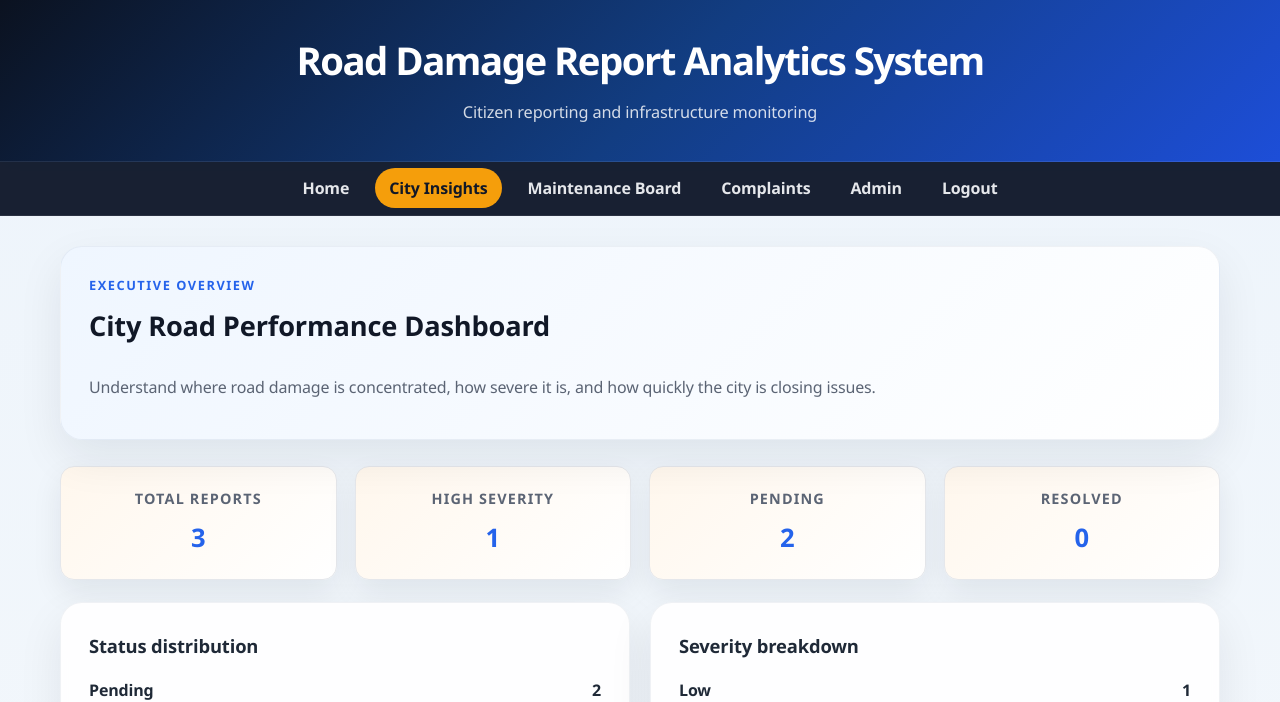
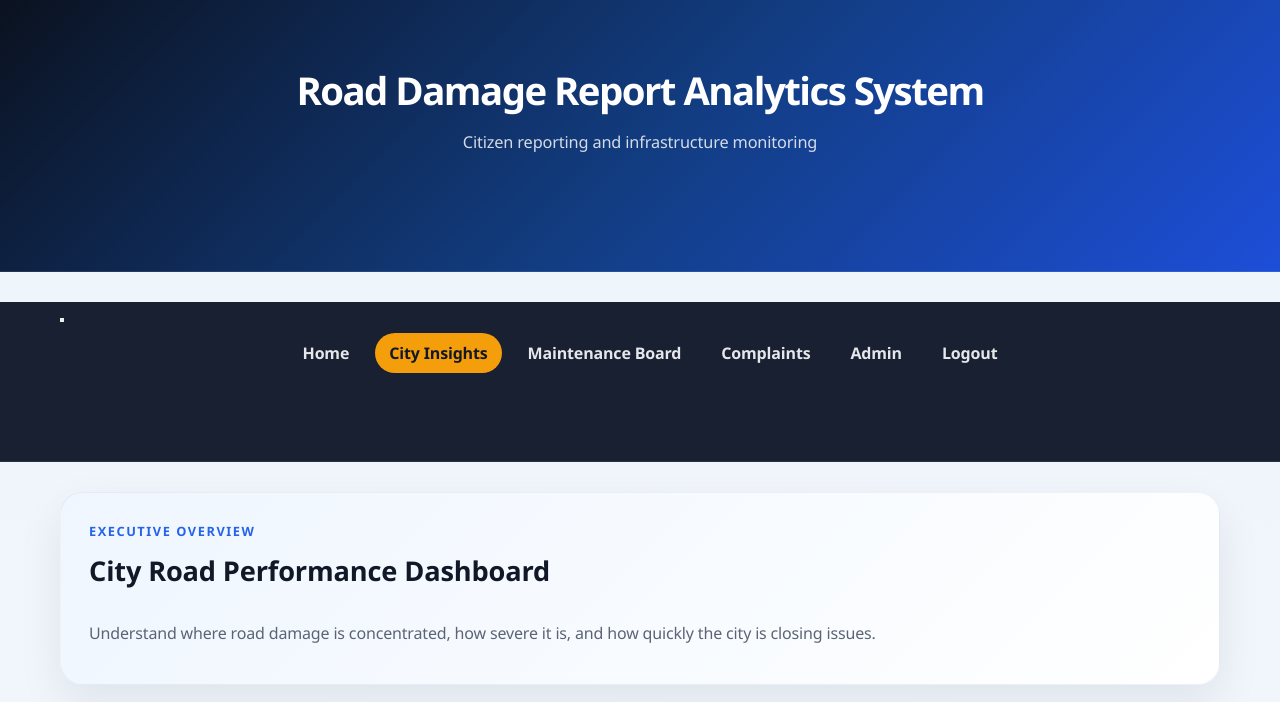
Before and after one commit to PrajwalMurali/Road-Damage-Analytics-Web-Application, a Django app: page /analytics/ in a window 1280 px wide. Shown: the top 702 px of the page. Run offline with Django 5.2, Linux system fonts and the light colour scheme; a user stored in the database is signed in; data comes from the database, SQL or seed files in the repository.

Commit message:
appplication changes

```diff
--- a/templates/base.html
+++ b/templates/base.html
@@ -4,20 +4,30 @@
 <head>
     <meta charset="UTF-8">
     <meta name="viewport" content="width=device-width, initial-scale=1.0">
+    <meta name="theme-color" content="#0f172a">
     <title>{% block title %}Lab Project{% endblock %}</title>
     <link rel="stylesheet" href="{% static 'css/styles.css' %}">
+    <script src="{% static 'js/app.js' %}" defer></script>
 </head>
 <body>
-    <header class="{% if '/login/' in request.path or '/register/' in request.path %}auth-header{% endif %}">
+    <header class="site-header {% if '/login/' in request.path or '/register/' in request.path %}auth-header{% endif %}">
+        <div class="container header-inner">
             <h1>Road Damage Report Analytics System</h1>
             {% if not '/login/' in request.path and not '/register/' in request.path %}
                 <p>Citizen reporting and infrastructure monitoring</p>
             {% endif %}
+        </div>
     </header>
 
     {% if request.user.is_authenticated %}
-    <nav>
-        <ul>
+    <nav class="site-nav" aria-label="Primary navigation">
+        <div class="container nav-inner">
+            <button class="nav-toggle" type="button" aria-expanded="false" aria-controls="primary-nav" aria-label="Toggle navigation">
+                <span></span>
+                <span></span>
+                <span></span>
+            </button>
+            <ul id="primary-nav" class="site-nav__list">
                 <li><a href="{% url 'home' %}" class="{% if request.path == '/' %}active{% endif %}">Home</a></li>
                 <li><a href="{% url 'analytics' %}" class="{% if '/analytics/' in request.path %}active{% endif %}">City Insights</a></li>
                 <li><a href="{% url 'report' %}" class="{% if '/report/' in request.path %}active{% endif %}">Maintenance Board</a></li>
@@ -29,6 +39,7 @@
                 {% endif %}
                 <li><a href="{% url 'logout' %}">Logout</a></li>
             </ul>
+        </div>
     </nav>
     {% endif %}
 
```
Lines whose indentation alone changed are shown as unchanged.
